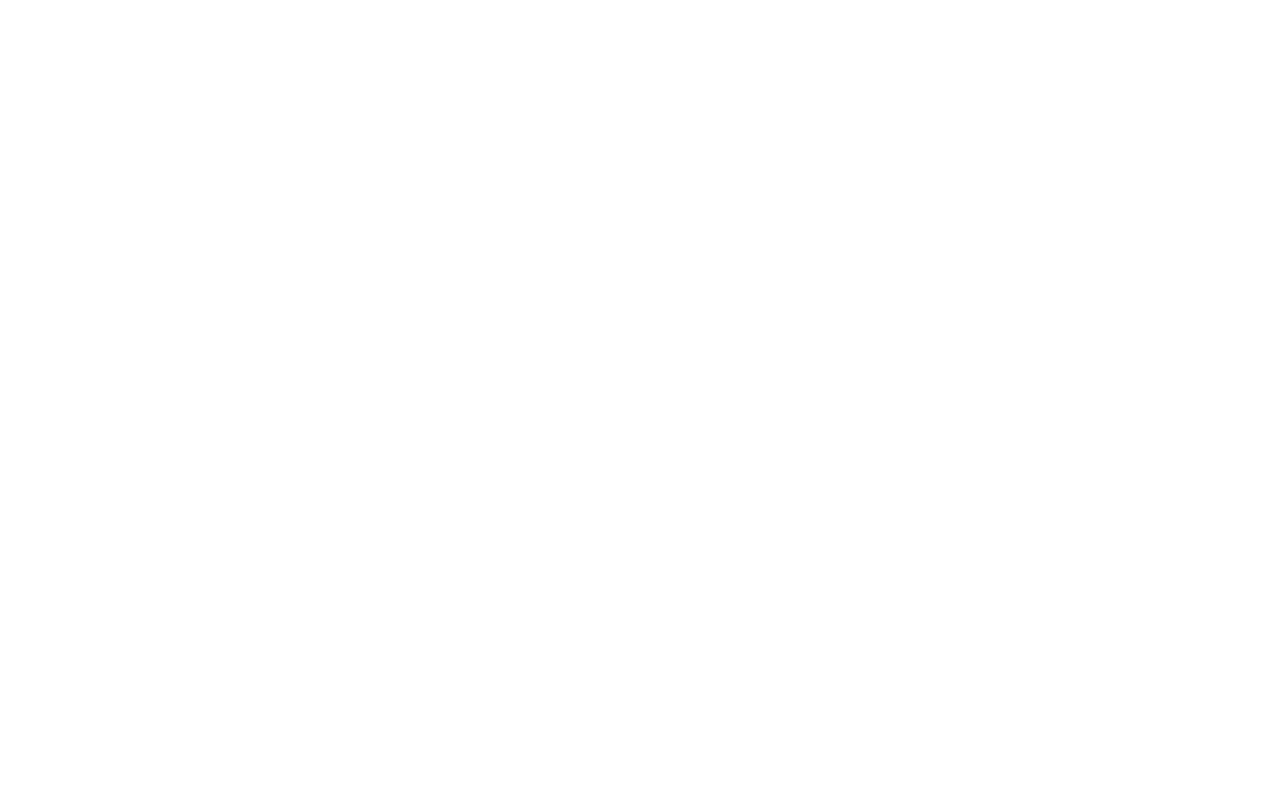
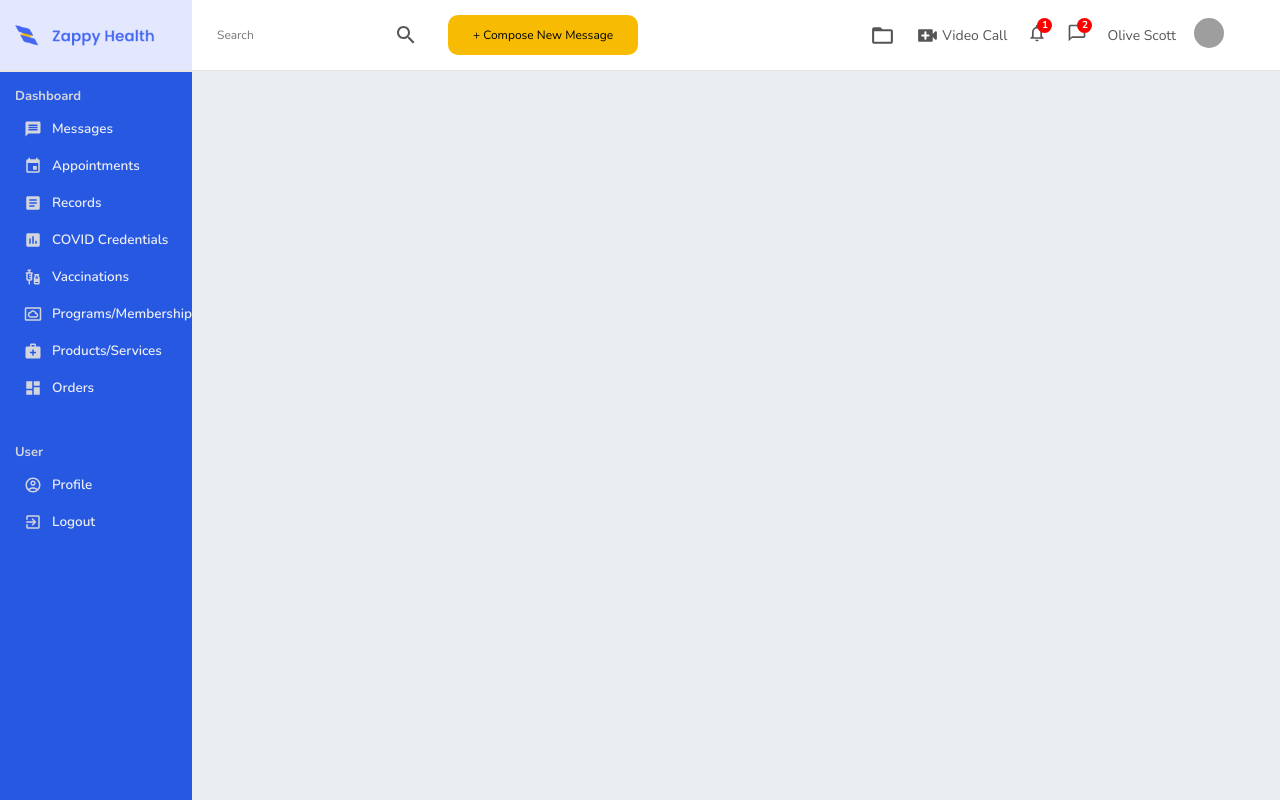
Before and after one commit to nascott94/telahealth-portal, a React (Create React App) app: page /profile in a window 1280 px wide. Before the commit this address had no page. Shown: the top 800 px of the page. Built offline with nearby package versions, Linux system fonts and the light colour scheme; grey boxes are pictures that could not be loaded.

Commit message:
pushing for nat

```diff
--- a/src/App.js
+++ b/src/App.js
@@ -1,16 +1,17 @@
-import Home from './pages/Home';
-import Login from './pages/Login';
-import NewUser from './pages/NewUser';
-import Messages from './pages/Messages';
-import Appointments from './pages/Appointments';
-import Records from './pages/Records';
-import Credentials from './pages/Crendentials';
-import Vaccinations from './pages/Vaccinations';
-import ProgramsMemberships from './pages/ProgramsMembership';
-import ProductServices from './pages/ProductServices';
-import Orders from './pages/Orders';
-import PDF from './pages/PDF';
-import { BrowserRouter, Routes, Route } from 'react-router-dom';
+import Home from "./pages/Home";
+import Login from "./pages/Login";
+import NewUser from "./pages/NewUser";
+import Messages from "./pages/Messages";
+import Appointments from "./pages/Appointments";
+import Records from "./pages/Records";
+import Credentials from "./pages/Crendentials";
+import Vaccinations from "./pages/Vaccinations";
+import ProgramsMemberships from "./pages/ProgramsMembership";
+import ProductServices from "./pages/ProductServices";
+import Orders from "./pages/Orders";
+import PDF from "./pages/PDF";
+import { BrowserRouter, Routes, Route } from "react-router-dom";
+import ProfileSettings from "./pages/ProfileSettings";
 
 function App() {
   return (
@@ -26,6 +27,7 @@
             <Route path="records" element={<Records />} />
             <Route path="credentials" element={<Credentials />} />
             <Route path="vaccinations" element={<Vaccinations />} />
+            <Route path="profile" element={<ProfileSettings />} />
             <Route
               path="programsmemberships"
               element={<ProgramsMemberships />}
--- /dev/null
+++ b/src/pages/ProfileSettings.js
@@ -0,0 +1,51 @@
+import React from "react";
+import styled from "styled-components";
+import Navbar from "../components/homepage/Navbar";
+import Sidebar from "../components/homepage/Sidebar";
+
+const Container = styled.div`
+  height: 100vh;
+  width: 100%;
+  display: flex;
+  flex-direction: row;
+`;
+
+const LeftContainer = styled.div`
+  height: 100vh;
+  width: 15%;
+  background-color: blue;
+`;
+
+const RightContainer = styled.div`
+  height: 100%;
+  width: 85%;
+  background-color: #eaedf1;
+  display: flex;
+  flex-direction: column;
+`;
+
+const RightMain = styled.div`
+  height: 100vh;
+  width: 100%;
+  background-color: #eaedf1;
+  display: flex;
+  flex-direction: column;
+`;
+
+const ProfileSettings = () => {
+  return (
+    <>
+      <Container>
+        <LeftContainer>
+          <Sidebar></Sidebar>
+        </LeftContainer>
+        <RightContainer>
+          <Navbar></Navbar>
+          <RightMain></RightMain>
+        </RightContainer>
+      </Container>
+    </>
+  );
+};
+
+export default ProfileSettings;
```
Also changed, not shown: src/pages/ProductServices.js (line endings or trailing spaces).
